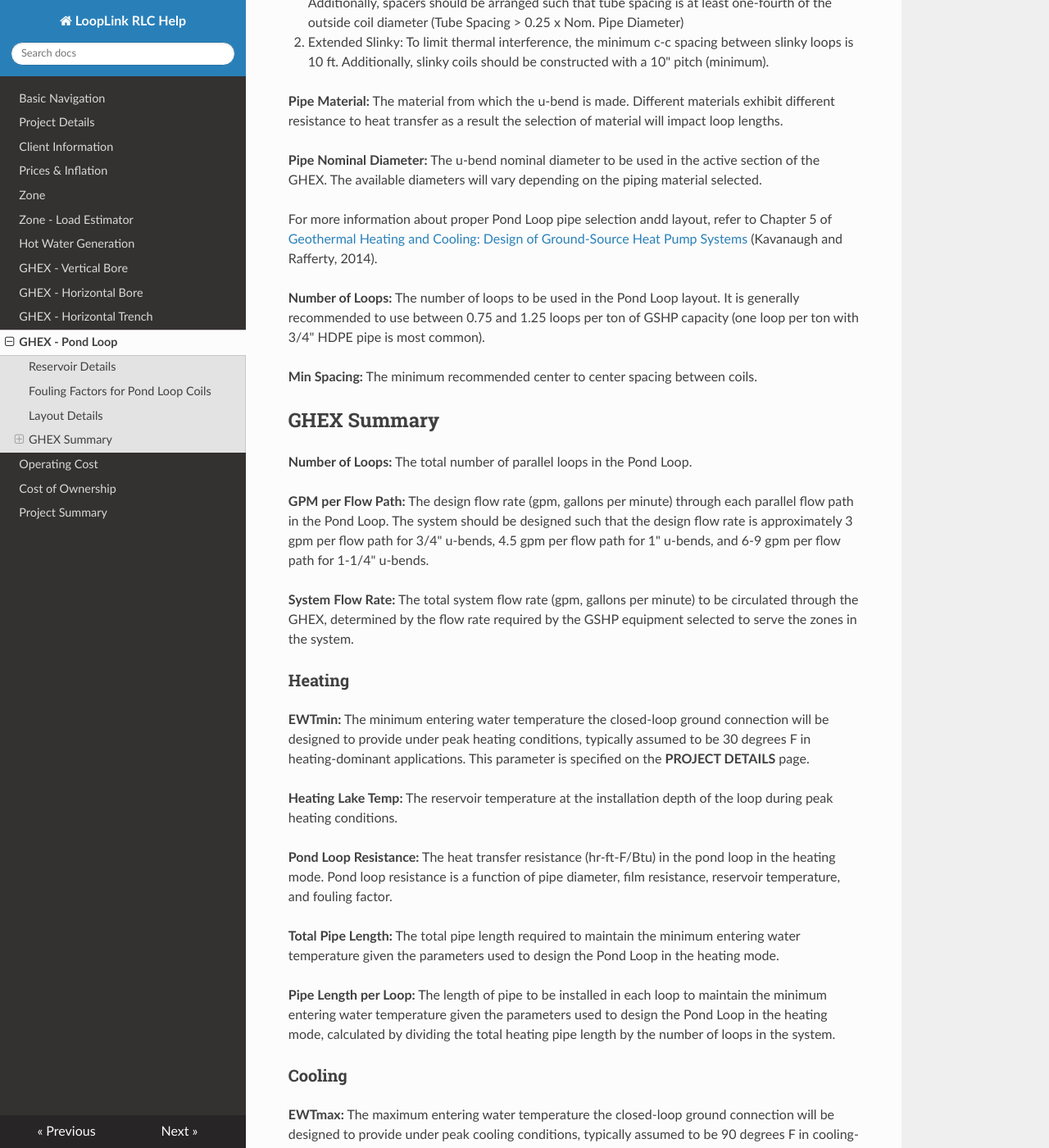
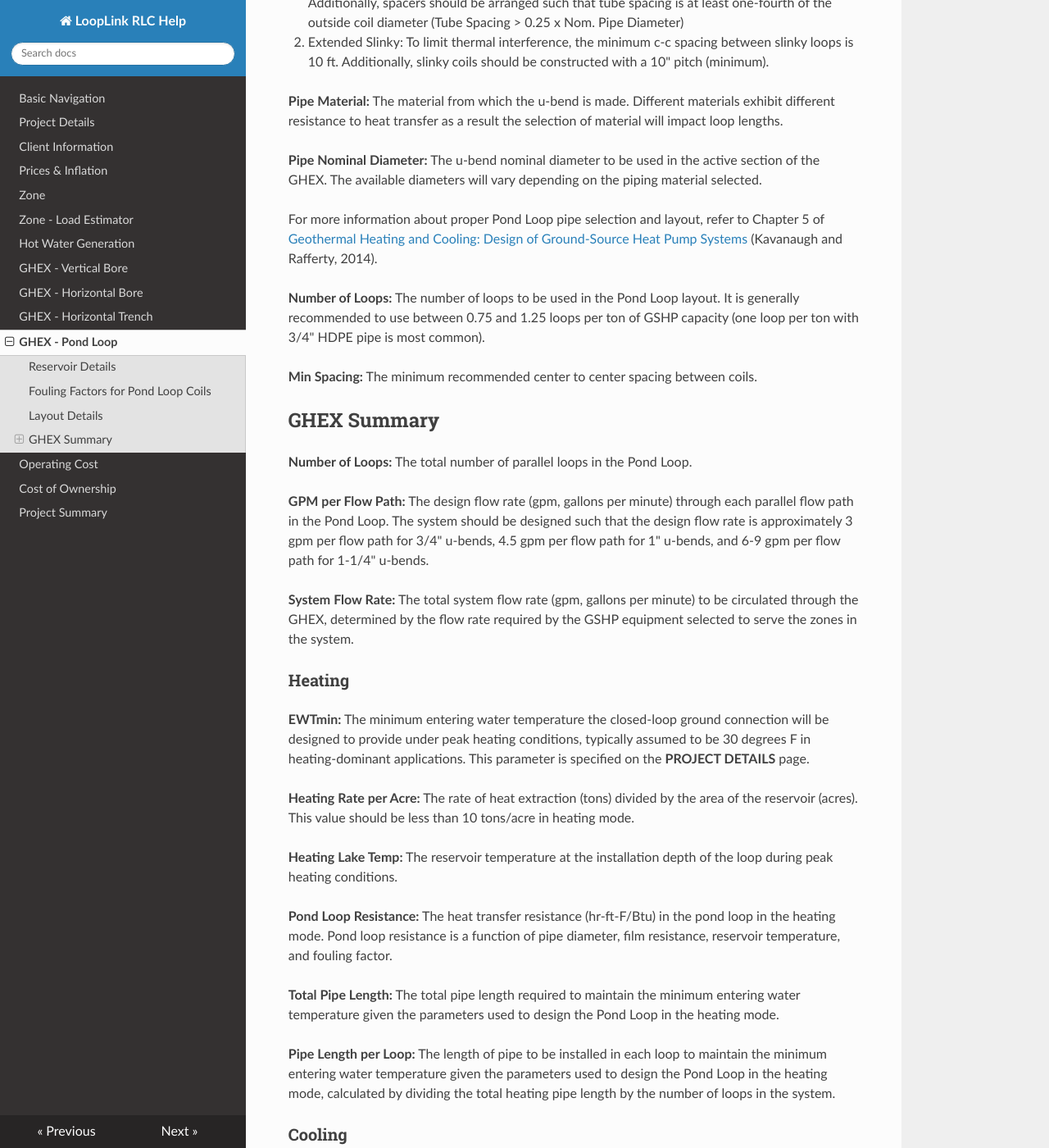
Before and after one commit to geoconnections-rjc/RLC_DOCS, an MkDocs documentation site: the page built from docs/pond_loop.md, in a window 1280 px wide and 1400 px high, scrolled down 2009 px. Shown: the whole window at 82% size. Built offline with MkDocs 1.6.1, drawn with Linux system fonts in a browser that asks for light colours; nearby versions of some CDN libraries; old or Windows-style settings are respelled for this version of MkDocs; some of the changed text lies outside the part shown.

Commit message:
Fixed typo.  Added cooling/heating rate per acre

```diff
--- a/docs/pond_loop.md
+++ b/docs/pond_loop.md
@@ -74,7 +74,7 @@ Refer to [GeoKiss: Surface Water Temperatures](http://www.geokiss.com/surwaterte
 
 **Pipe Nominal Diameter:** The u-bend nominal diameter to be used in the active section of the GHEX. The available diameters will vary depending on the piping material selected.
 
-For more information about proper Pond Loop pipe selection andd layout, refer to Chapter 5 of [Geothermal Heating and Cooling: Design of Ground-Source Heat Pump Systems](http://www.techstreet.com/ashrae/standards/geothermal-heating-and-cooling-design-of-ground-source-heat-pump-systems?gateway_code=ashrae&product_id=1887017) (Kavanaugh and Rafferty, 2014).
+For more information about proper Pond Loop pipe selection and layout, refer to Chapter 5 of [Geothermal Heating and Cooling: Design of Ground-Source Heat Pump Systems](http://www.techstreet.com/ashrae/standards/geothermal-heating-and-cooling-design-of-ground-source-heat-pump-systems?gateway_code=ashrae&product_id=1887017) (Kavanaugh and Rafferty, 2014).
 
 **Number of Loops:** The number of loops to be used in the Pond Loop layout. It is generally recommended to use between 0.75 and 1.25 loops per ton of GSHP capacity (one loop per ton with 3/4" HDPE pipe is most common).
 
@@ -90,6 +90,8 @@ For more information about proper Pond Loop pipe selection andd layout, refer to
 ###Heating
 **EWTmin:** The minimum entering water temperature the closed-loop ground connection will be designed to provide under peak heating conditions, typically assumed to be 30 degrees F in heating-dominant applications. This parameter is specified on the **PROJECT DETAILS** page.
 
+**Heating Rate per Acre:** The rate of heat extraction (tons) divided by the area of the reservoir (acres). This value should be less than 10 tons/acre in heating mode.
+
 **Heating Lake Temp:** The reservoir temperature at the installation depth of the loop during peak heating conditions.
 
 **Pond Loop Resistance:** The heat transfer resistance (hr-ft-F/Btu) in the pond loop in the heating mode. Pond loop resistance is a function of pipe diameter, film resistance, reservoir temperature, and fouling factor.
@@ -100,6 +102,8 @@ For more information about proper Pond Loop pipe selection andd layout, refer to
 
 ###Cooling
 **EWTmax:** The maximum entering water temperature the closed-loop ground connection will be designed to provide under peak cooling conditions, typically assumed to be 90 degrees F in cooling-dominant applications. This parameter is specified on the **PROJECT DETAILS** page.
+
+**Cooling Rate per Acre:** The rate of heat rejection (tons) divided by the area of the reservoir (acres). This value should be less than 20 tons/acre in cooling mode.
 
 **Cooling Lake Temp:** The reservoir temperature at the installation depth of the loop during peak cooling conditions.
 
```
Also changed, not shown: 1 other file.
